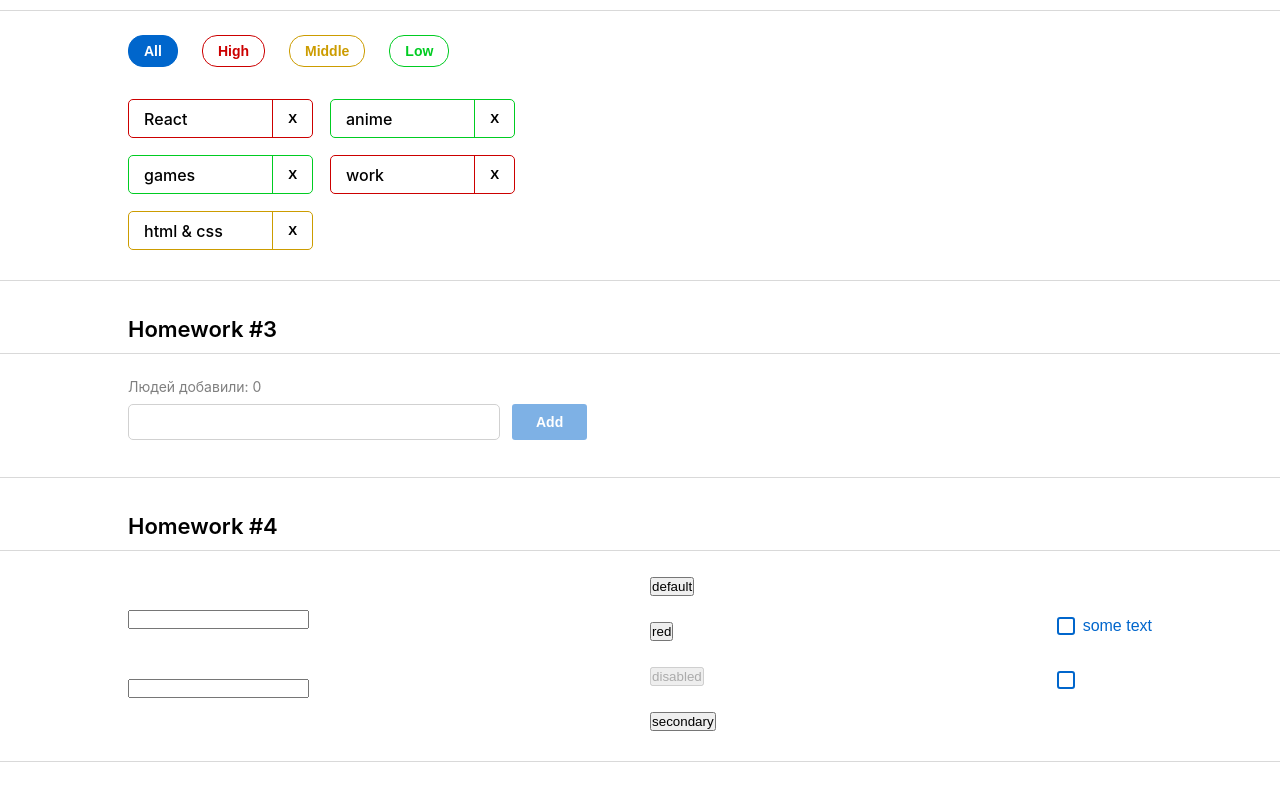
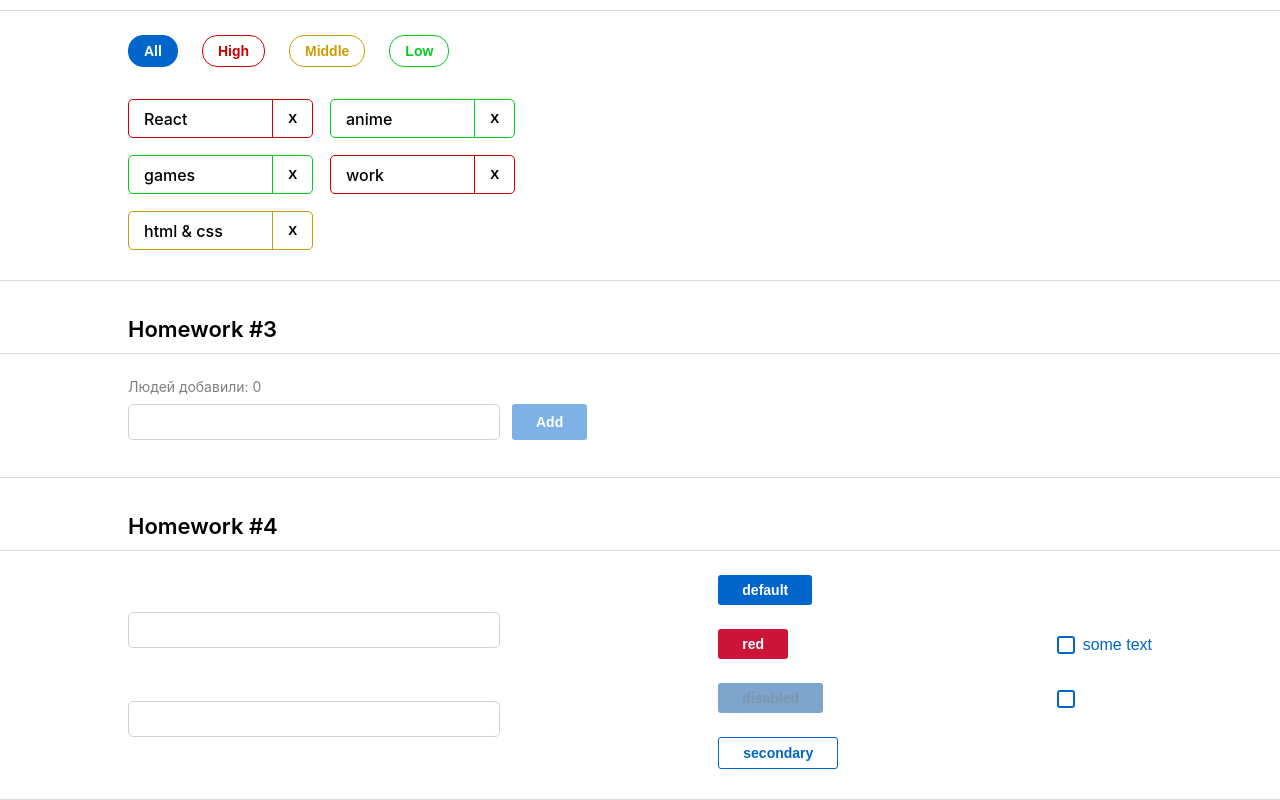
Before and after one commit to Ristretto1/Ignat_Tasks, a React (Create React App) app: page / in a window 1280 px wide. Shown: the part 438-1238 px from the top of the page. Before the commit the page ends 1200 px from the top, so only its background shows below. Built offline with nearby package versions, Linux system fonts and the light colour scheme.

Commit message:
add unit 4

```diff
--- a/src/s2-homeworks/hw04/common/c1-SuperInputText/SuperInputText.module.css
+++ b/src/s2-homeworks/hw04/common/c1-SuperInputText/SuperInputText.module.css
@@ -1,20 +1,34 @@
 .input:focus {
+    outline: 1.5px solid #D1D1D1;
 }
 
 .input {
+    min-width: 372px;
+    height: 36px;
+    border: 1px solid #D1D1D1;
+    border-radius: 5px;
+    padding: 8px 12px;
 }
 
 .inputWrapper {
+    display: flex;
+    flex-direction: column-reverse;
+    gap: 5px;
 }
 
 .superInput {
 }
 
 .errorInput {
+    border: 1px solid #CC1439;
 }
 
 .errorInput:focus {
+    outline: 1.5px solid #CC1439;;
 }
 
 .error {
+    color: #CC1439;
+    font-size: 10px;
+    line-height: 12px;
 }
--- a/src/s2-homeworks/hw04/common/c2-SuperButton/SuperButton.module.css
+++ b/src/s2-homeworks/hw04/common/c2-SuperButton/SuperButton.module.css
@@ -1,25 +1,45 @@
 .button {
+    padding: 5px 24px;
+    border-radius: 3px;
+    text-align: center;
+    color: #FFFFFF;
+    border: none;
+    font-weight: bold;
+    font-size: 14px;
+    line-height: 20px;
 }
 
 .disabled {
+    background: #004D99;
+    color: #002E5C;
+    opacity: 0.5;
 }
 
 .secondary {
+    color: #0066CC;
+    background: #FFFFFF;
+    border: 1px solid #0066CC;
 }
 
 .default {
+    background: #0066CC;
 }
 
 .red {
+    background: #CC1439;
 }
 
 .default:hover {
+    background: #0080FF;
 }
 
 .red:hover {
+    background: #FF1A47;
+
 }
 
 .secondary:hover {
+    background: #E5F0FA;
 }
 
 
--- a/src/s2-homeworks/hw04/common/c2-SuperButton/SuperButton.tsx
+++ b/src/s2-homeworks/hw04/common/c2-SuperButton/SuperButton.tsx
@@ -18,11 +18,13 @@ const SuperButton: React.FC<SuperButtonPropsType> = (
     }
 ) => {
     const finalClassName = s.button
-        // + (disabled
-        //         ? ...
-        //         : xType === 'red'
-        //             ? ...
-        + (className ? ' ' + className : '') // задачка на смешивание классов
+        + (disabled
+            ? ` ${s.disabled}`
+            : xType === 'red'
+                ? ` ${s.red}`
+                : xType === 'secondary'
+                    ? ` ${s.secondary}` : ''
+                    + (className ?  ` ${className}` : ` ${s.default}`))// задачка на смешивание классов
 
     return (
         <button
--- a/src/s2-homeworks/hw04/common/c3-SuperCheckbox/SuperCheckbox.tsx
+++ b/src/s2-homeworks/hw04/common/c3-SuperCheckbox/SuperCheckbox.tsx
@@ -27,8 +27,9 @@ const SuperCheckbox: React.FC<SuperCheckboxPropsType> = (
     }
 ) => {
     const onChangeCallback = (e: ChangeEvent<HTMLInputElement>) => {
-        // задачка на написание онченджа
-
+        if(onChangeChecked) {
+            onChangeChecked(e.currentTarget.checked)
+        }
     }
 
     const finalInputClassName = s.checkbox
```
